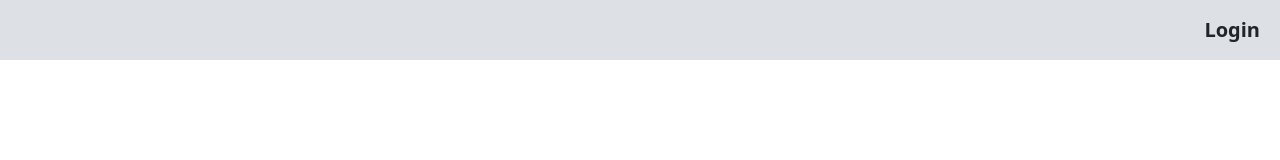
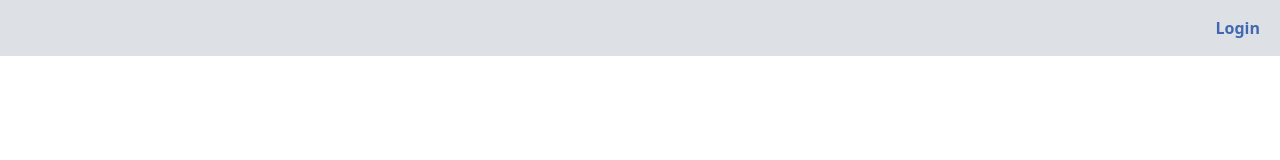
Before and after one commit to jaythanki23/your-reads, a React (Create React App) app in the folder frontend/: page / in a window 1280 px wide. Shown: the top 160 px of the page. Built offline with nearby package versions, Linux system fonts and the light colour scheme.

Commit message:
Added styles to navigation bar

```diff
--- a/frontend/src/App.css
+++ b/frontend/src/App.css
@@ -15,3 +15,7 @@
   transform: scale(1.05);
   box-shadow: 0 10px 20px rgba(0,0,0,.12), 0 4px 8px rgba(0,0,0,.06);
 }
+
+.nav-link:hover {
+  border-bottom: 2px solid red;
+}
--- a/frontend/src/layout/Navbar.tsx
+++ b/frontend/src/layout/Navbar.tsx
@@ -20,7 +20,7 @@ const Navbar = () => {
   const guestLinks = (
     <>
       <li className='nav-item'>
-        <NavLink to='/login' className='nav-link link-dark fs-5 fw-bold' >Login</NavLink>
+        <NavLink to='/' className='nav-link link-dark fw-bold' style={({ isActive }) => isActive ? activeStyle : {}} >Login</NavLink>
       </li>
     </>
   );
--- a/frontend/src/routing/PrivateRoute.tsx
+++ b/frontend/src/routing/PrivateRoute.tsx
@@ -7,7 +7,7 @@ const PrivateRoute = (props: ProviderProps) => {
   const { isAuthenticated } = useContext(authContext);
   return (
     <>
-      {!localStorage.token && !isAuthenticated ? (<Navigate to={'/'} />) : (props.children)}
+      {!localStorage.token && !isAuthenticated ? (<Navigate to={'/login'} />) : (props.children)}
     </>
   )
 }
```
